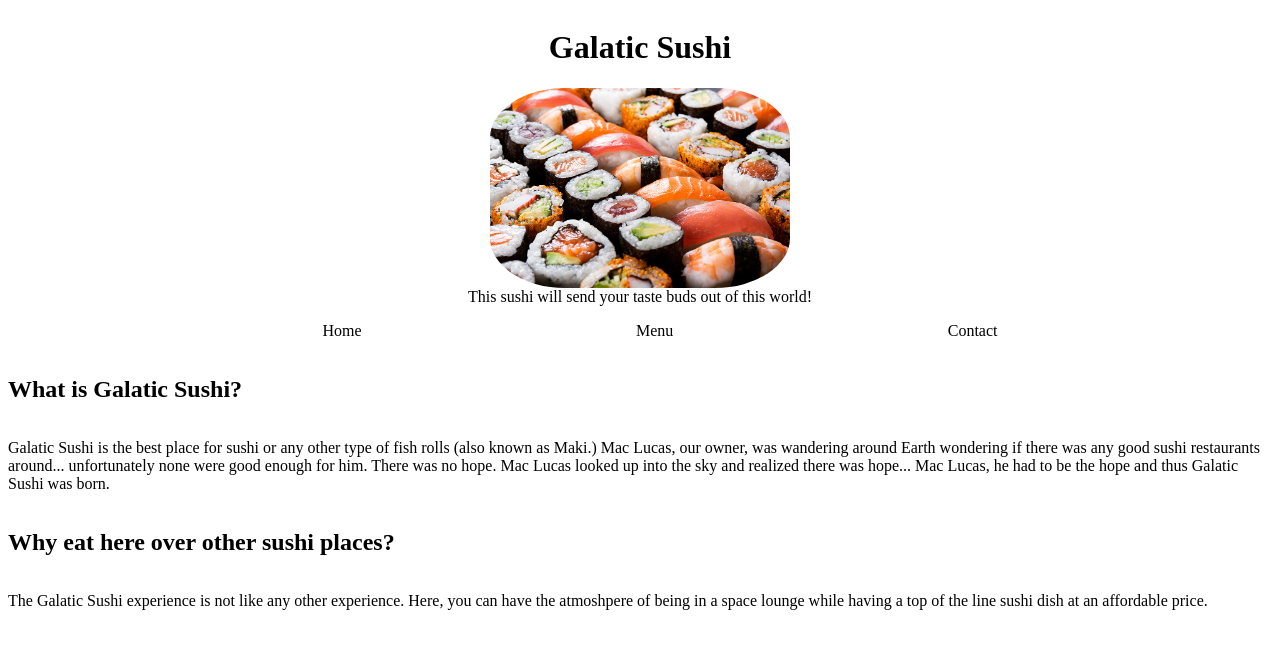
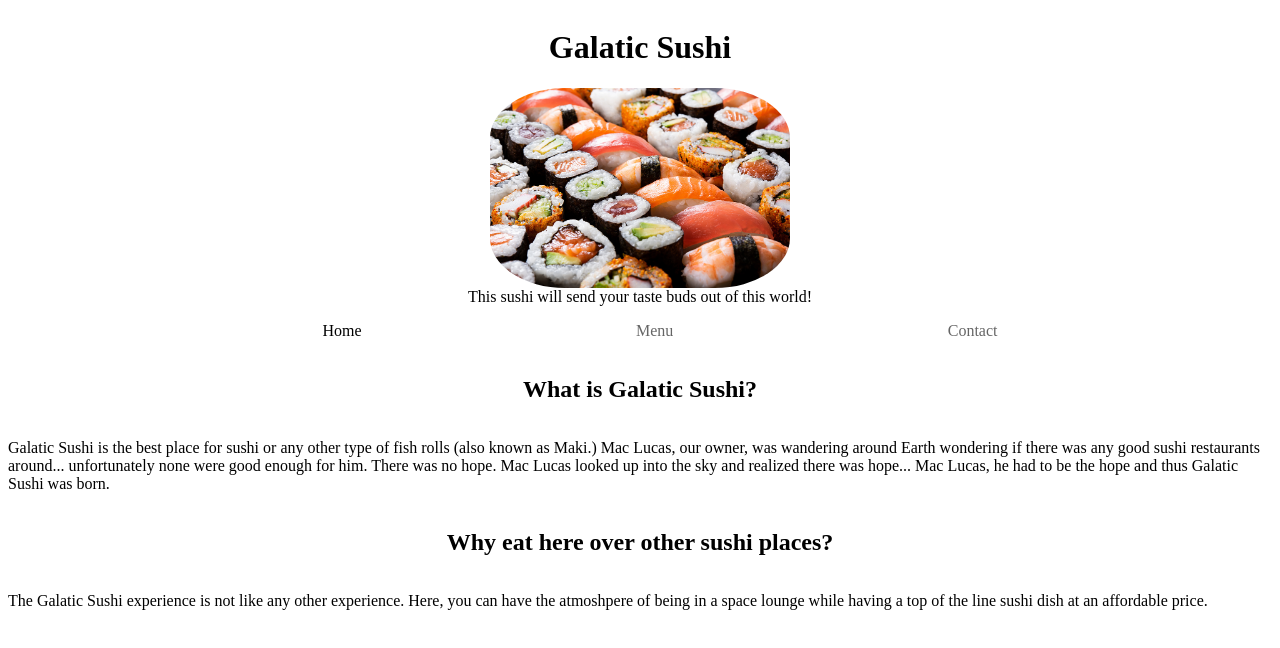
Before and after one commit to HeyJarhead/Restaurant-Page, a website built with webpack: page dist/index.html in a window 1280 px wide. Built offline with nearby package versions, Linux system fonts and the light colour scheme.

Commit message:
add cursor and tab click logic

```diff
--- a/src/index.js
+++ b/src/index.js
@@ -1,6 +1,7 @@
 
 import { loadHeader, loadImage, loadDescription, createTabs  } from './main-load';
 import { homeTab, homeClicked } from './tab-module';
+import './style.css';
 
 // Create header
 createTabs();
@@ -10,7 +11,7 @@ container.appendChild(loadHeader());
 container.appendChild(loadImage());
 container.appendChild(loadDescription());
 
-
+/// Tab switch logic goes here to hide/ show the contents of the tab
 // add dom credits for stuff taken
 /// Add tab switching functions to be called
 //
--- a/src/main-load.js
+++ b/src/main-load.js
@@ -12,6 +12,7 @@ function loadImage() {
     const sushiPic = new Image();
     sushiPic.src = Icon;
     return sushiPic;
+    /// img source https://www.japan.go.jp/kizuna/2021/03/sushi_robots.html
 }
 
 function loadDescription() {
@@ -34,14 +35,14 @@ function createTabs() {
     const home = document.createElement("div");
     home.textContent = "Home";
     home.id = "home";
-    home.className = "unclicked";
+    home.className = "clicked";
     home.addEventListener("click", homeClicked);
     // add onclick listener fuction
 
     const menu = document.createElement("div");
     menu.textContent = "Menu";
     menu.id = "menu";
-    menu.className = "clicked";
+    menu.className = "unclicked";
     menu.addEventListener("click", menuClicked);
 
     // add a menu of dishes
@@ -50,7 +51,7 @@ function createTabs() {
     const contact = document.createElement('div');
     contact.textContent = "Contact";
     contact.id = "contact";
-    contact.className = "clicked";
+    contact.className = "unclicked";
     contact.addEventListener("click", contactClicked);
     // add hours and contacts
     // add css hidden tag
--- a/src/style.css
+++ b/src/style.css
@@ -23,3 +23,14 @@ img {
     display: flex;
     flex-direction: column;
 }
+.header {
+    text-align: center;
+}
+
+.unclicked {
+    opacity: 0.6;
+
+}
+#menu, #home, #contact {
+    cursor: grab;
+}
--- a/src/tab-module.js
+++ b/src/tab-module.js
@@ -34,6 +34,9 @@ function homeClicked() {
     const show = document.getElementById("test");
     const contactTab = document.getElementById("contact");
     const menuTab = document.getElementById("menu");
+        if (homeTab.className === "clicked") {
+            return;
+        }
     homeTab.className = "clicked";
     contactTab.className = "unclicked";
     menuTab.className = "unclicked";
@@ -44,6 +47,9 @@ function contactClicked() {
     const show = document.getElementById("show-home");
     const contactTab = document.getElementById("contact");
     const menuTab = document.getElementById("menu");
+        if (contactTab.className === "clicked"){
+        return;
+        }
     homeTab.className = "unclicked";
     contactTab.className = "clicked";
     menuTab.className = "unclicked";
```
